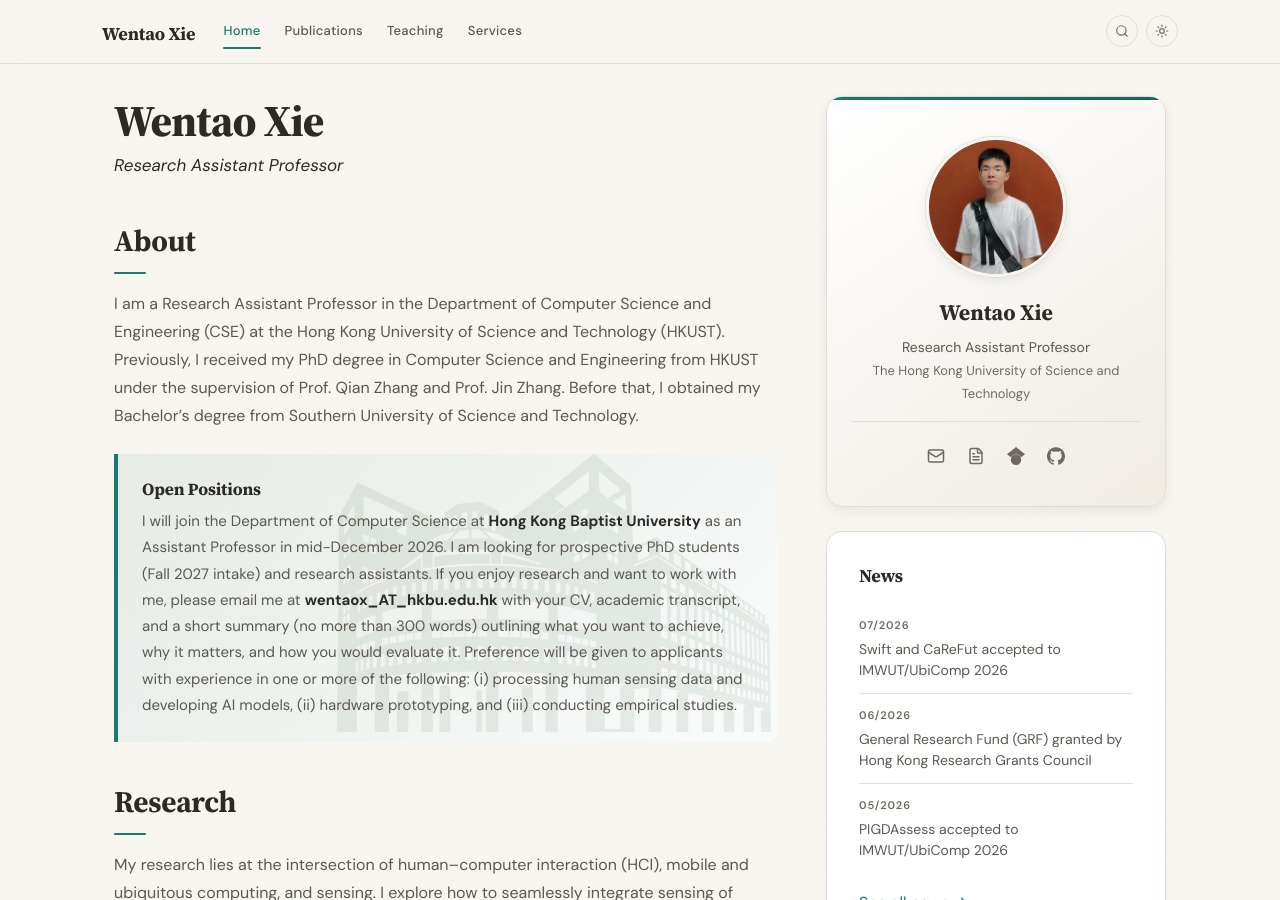
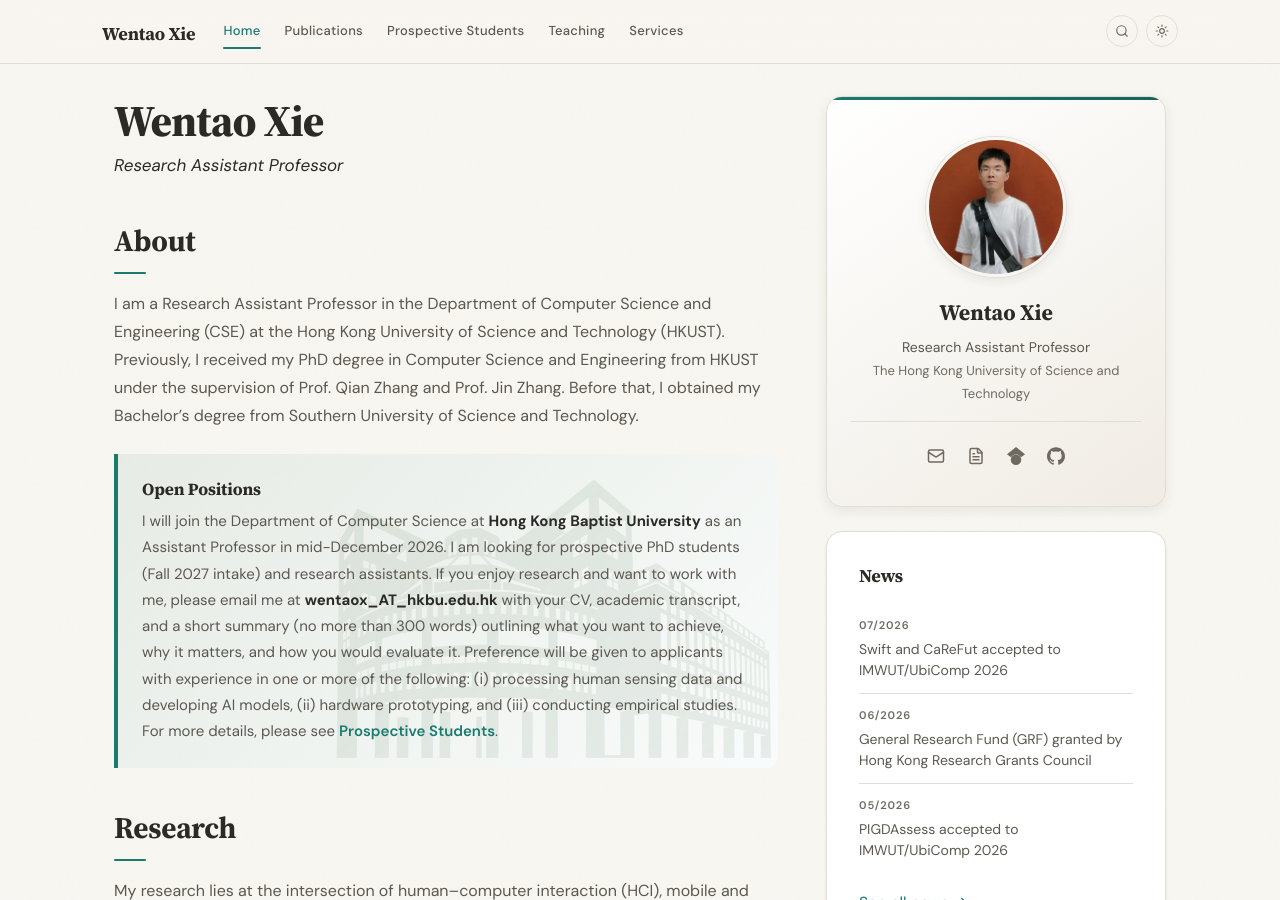
Before and after one commit to xie-wentao/xie-wentao.github.io, a Jekyll site: the page built from _pages/home.md, in a window 1280 px wide and 900 px high. Built offline with Jekyll 4.4.1, drawn with Linux system fonts in a browser that asks for light colours.

Commit message:
Add prospective students page

```diff
--- a/_config.yml
+++ b/_config.yml
@@ -48,6 +48,8 @@ analytics:
 # navbar text without changing the URL.
 nav_pages:
   - name: publications
+  - name: prospective-students
+    label: Prospective Students
   - name: teaching
   - name: services
 
--- a/_pages/home.md
+++ b/_pages/home.md
@@ -13,7 +13,7 @@ I am a Research Assistant Professor in the Department of Computer Science and En
 
 <div class="callout opening-callout">
 <h3 class="callout-title">Open Positions</h3>
-<p>I will join the Department of Computer Science at <strong>Hong Kong Baptist University</strong> as an Assistant Professor in mid-December 2026. I am looking for prospective PhD students (Fall 2027 intake) and research assistants. If you enjoy research and want to work with me, please email me at <strong>wentaox_AT_hkbu.edu.hk</strong> with your CV, academic transcript, and a short summary (no more than 300 words) outlining what you want to achieve, why it matters, and how you would evaluate it. Preference will be given to applicants with experience in one or more of the following: (i) processing human sensing data and developing AI models, (ii) hardware prototyping, and (iii) conducting empirical studies.</p>
+<p>I will join the Department of Computer Science at <strong>Hong Kong Baptist University</strong> as an Assistant Professor in mid-December 2026. I am looking for prospective PhD students (Fall 2027 intake) and research assistants. If you enjoy research and want to work with me, please email me at <strong>wentaox_AT_hkbu.edu.hk</strong> with your CV, academic transcript, and a short summary (no more than 300 words) outlining what you want to achieve, why it matters, and how you would evaluate it. Preference will be given to applicants with experience in one or more of the following: (i) processing human sensing data and developing AI models, (ii) hardware prototyping, and (iii) conducting empirical studies. For more details, please see <a href="{{ '/prospective-students/' | relative_url }}">Prospective Students</a>.</p>
 </div>
 
 ## Research
```
Also changed, not shown: _pages/prospective-students.md (added, +54 -0 lines).
